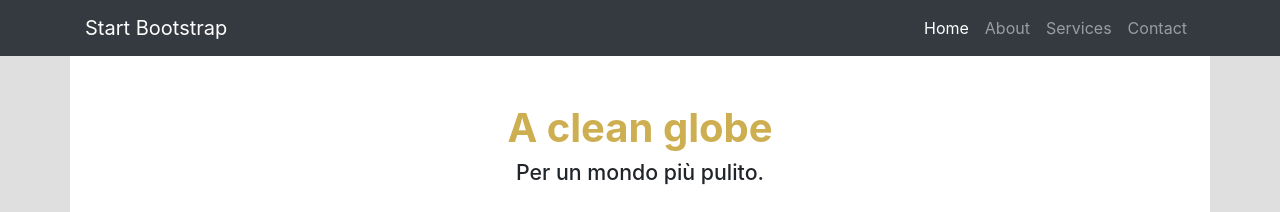
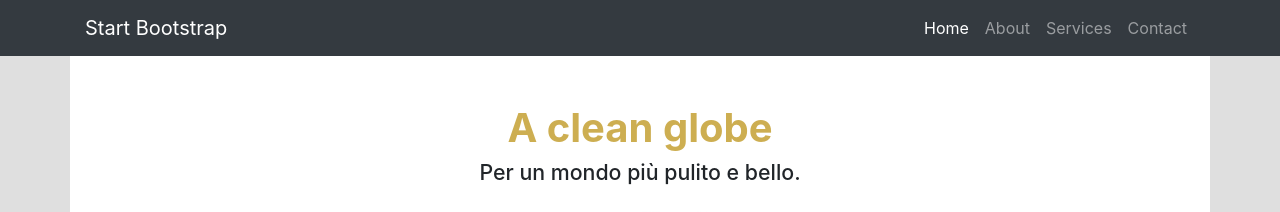
Before and after one commit to ToseSenpai/wisdom-pets, a website: page index.html in a window 1280 px wide. Shown: the top 212 px of the page. Drawn offline with Linux system fonts and the light colour scheme.

Commit message:
Update index.html

```diff
--- a/index.html
+++ b/index.html
@@ -57,7 +57,7 @@
     <div class="row" style="background-color:white">
       <div class="col-lg-12 text-center">
         <h1 class="mt-5" style="color: #cdae51"><b>A clean globe</b></h1>
-        <h2 style="font-size:16pt;">Per un mondo più pulito.</h2>
+        <h2 style="font-size:16pt;">Per un mondo più pulito e bello.</h2>
         <img style="width:100%" src="./images/all-animals.jpg">
         <p style="padding-top:30px"><a href="#" style="color:#777777">Visit Us</a></p>
         <p style="text-align:justify; max-width:600px; margin:auto; padding-bottom:30px;">Wisdom Pet Medicine strives to blend the best in traditional and alternative medicine in the diagnosis and treatment of health conditions in companion animals, including dogs, cats, birds, reptiles, rodents, and fish. We apply the latest healthcare technology, along with the wisdom garnered in the centuries old tradition of veterinary medicine, to find the safest and most effective treatments and cures, while maintaining a caring relationship with our patients and their guardians.</p>
```
